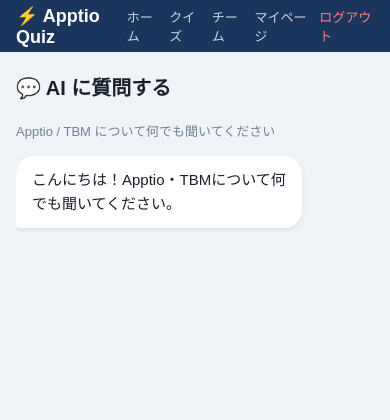
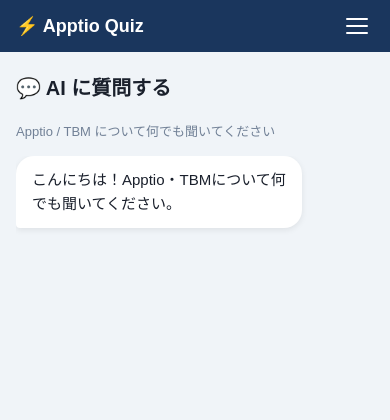
Before and after one commit to t-ito-dayo/apptio-quiz, a Flask app: page /chat in a window 390 px wide. Shown: the top 420 px of the page. Run offline with Flask 3, Linux system fonts and the light colour scheme; a user stored in the database is signed in; some libraries are stand-ins or nearby versions.

Commit message:
Add hamburger menu for mobile

```diff
--- a/static/css/style.css
+++ b/static/css/style.css
@@ -11,6 +11,11 @@ a { text-decoration: none; color: inherit; }
 .nav a { color: #cbd5e0; }
 .nav a:hover { color: #fff; }
 .logout { color: #fc8181 !important; }
+.hamburger { display: none; flex-direction: column; justify-content: center; gap: 5px; background: none; border: none; cursor: pointer; padding: 6px; }
+.hamburger span { display: block; width: 22px; height: 2px; background: #fff; border-radius: 2px; transition: all 0.25s; }
+.hamburger.active span:nth-child(1) { transform: translateY(7px) rotate(45deg); }
+.hamburger.active span:nth-child(2) { opacity: 0; }
+.hamburger.active span:nth-child(3) { transform: translateY(-7px) rotate(-45deg); }
 
 /* ===== メインコンテンツ ===== */
 .main { max-width: 700px; margin: 0 auto; padding: 20px 16px 80px; }
@@ -218,6 +223,23 @@ a { text-decoration: none; color: inherit; }
   .team-stats { grid-template-columns: repeat(4, 1fr); gap: 6px; }
   .stat-val { font-size: 16px; }
   .quiz-question { font-size: 16px; }
-  .nav { gap: 10px; font-size: 13px; }
   .course-grid { grid-template-columns: repeat(2, 1fr); }
+
+  .hamburger { display: flex; }
+  .nav {
+    display: none;
+    position: absolute;
+    top: 52px;
+    left: 0;
+    right: 0;
+    background: #1a365d;
+    flex-direction: column;
+    align-items: flex-start;
+    gap: 0;
+    padding: 8px 0;
+    z-index: 99;
+    box-shadow: 0 4px 12px rgba(0,0,0,0.3);
+  }
+  .nav.open { display: flex; }
+  .nav a { padding: 12px 24px; width: 100%; font-size: 15px; border-bottom: 1px solid rgba(255,255,255,0.08); }
 }
--- a/templates/base.html
+++ b/templates/base.html
@@ -11,7 +11,10 @@
 <header class="header">
   <div class="header-inner">
     <a href="/home" class="logo">⚡ Apptio Quiz</a>
-    <nav class="nav">
+    <button class="hamburger" id="hamburger" aria-label="メニュー">
+      <span></span><span></span><span></span>
+    </button>
+    <nav class="nav" id="nav">
       <a href="/home">ホーム</a>
       <a href="/quiz/select">クイズ</a>
       <a href="/team">チーム</a>
@@ -20,6 +23,12 @@
     </nav>
   </div>
 </header>
+<script>
+  document.getElementById('hamburger').addEventListener('click', function() {
+    document.getElementById('nav').classList.toggle('open');
+    this.classList.toggle('active');
+  });
+</script>
 {% endif %}
 <main class="main">
   {% block content %}{% endblock %}
```
